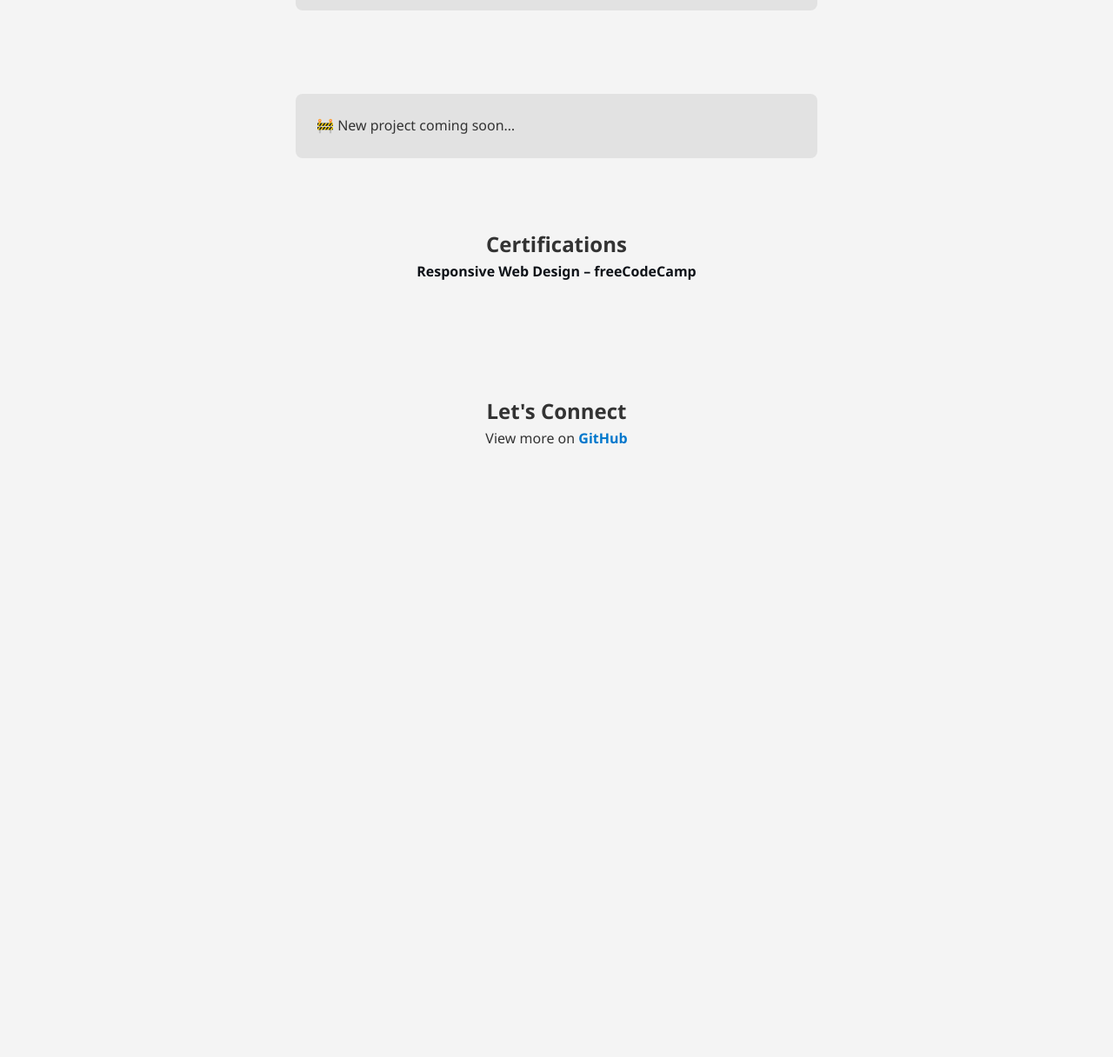
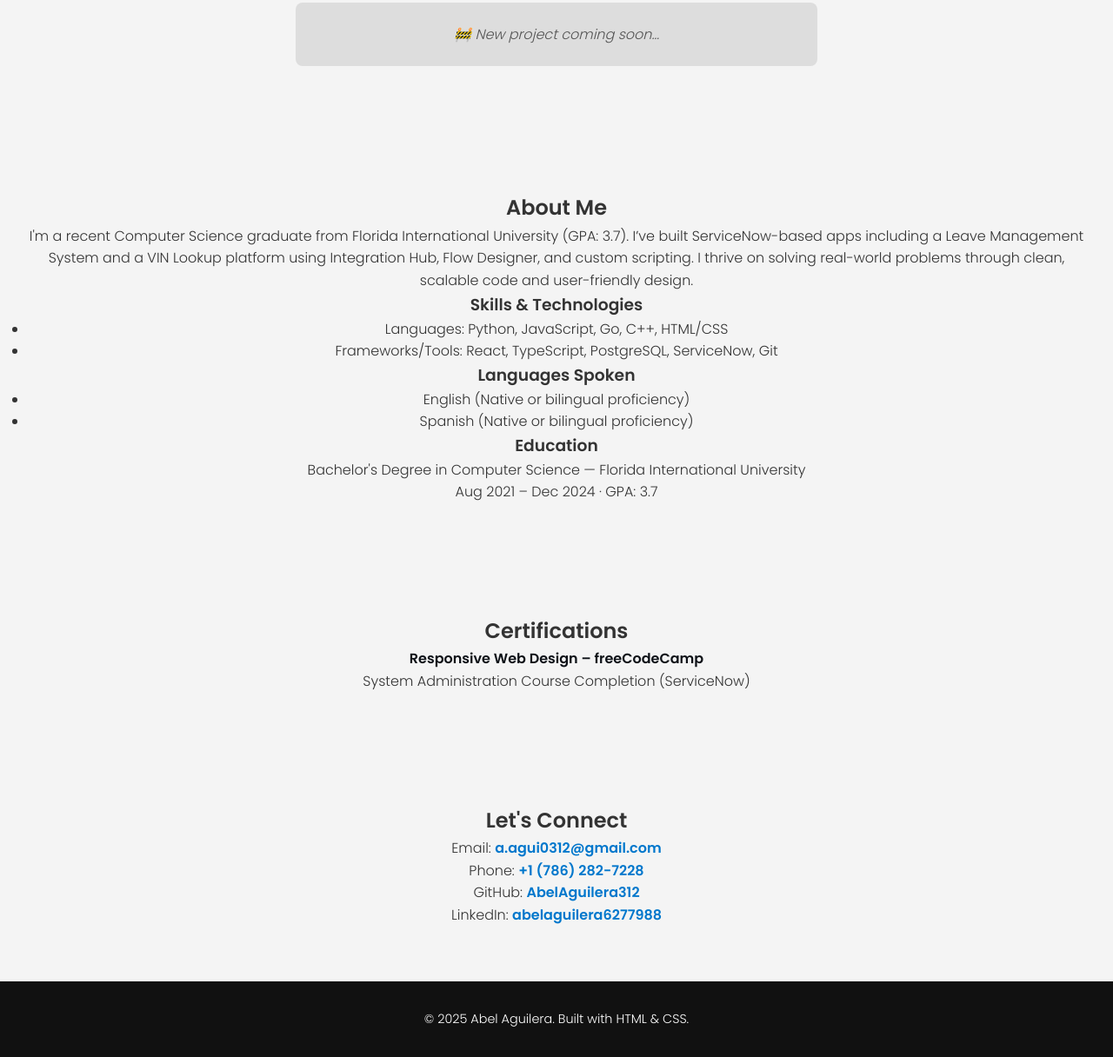
Before and after one commit to AbelAguilera312/portfolio-website, a plain HTML site: page index.html in a window 1280 px wide. Shown: the part 1041-2257 px from the top of the page at 87% size. Before the commit the page ends 1623 px from the top, so only its background shows below. Drawn offline with Linux system fonts and the light colour scheme.

Commit message:
Added resume information to about and contact sections

```diff
--- a/index.html
+++ b/index.html
@@ -4,22 +4,18 @@
 <head>
   <meta charset="UTF-8" />
   <meta name="viewport" content="width=device-width, initial-scale=1.0" />
-  <title>My Portfolio</title>
+  <title>Abel Aguilera | Portfolio</title>
   <link rel="stylesheet" href="styles.css" />
   <link href="https://fonts.googleapis.com/css2?family=Poppins:wght@300;600&display=swap" rel="stylesheet">
-
 </head>
 
 <body>
-  <footer>
-    <p>© 2025 Laura Gutierrez. Built with HTML & CSS.</p>
-  </footer>
-
   <!-- Navbar -->
   <nav id="navbar">
     <ul>
       <li><a href="#welcome-section">Welcome</a></li>
       <li><a href="#projects">Projects</a></li>
+      <li><a href="#about">About</a></li>
       <li><a href="#certifications">Certifications</a></li>
       <li><a href="#contact">Contact</a></li>
     </ul>
@@ -29,11 +25,10 @@
   <section id="welcome-section">
     <div class="hero-content">
       <h1>Hi, I'm Abel</h1>
-      <p>Web developer in progress. Check out what I’m building.</p>
+      <p>A Computer Science graduate passionate about building efficient, user-focused solutions.</p>
       <a href="#projects" class="cta-button">See My Work</a>
     </div>
   </section>
-
 
   <!-- Projects Section -->
   <section id="projects">
@@ -47,11 +42,40 @@
         <a href="https://github.com/sockifyhq/sockify" target="_blank">View Code</a>
       </p>
     </div>
+    <div class="project-tile coming-soon">
+      <p>🚧 New project coming soon…</p>
+    </div>
   </section>
 
-  <div class="project-tile coming-soon">
-    <p>🚧 New project coming soon…</p>
-  </div>
+  <!-- About Section -->
+  <section id="about">
+    <h2>About Me</h2>
+    <p>
+      I'm a recent Computer Science graduate from Florida International University (GPA: 3.7). I’ve built
+      ServiceNow-based apps
+      including a Leave Management System and a VIN Lookup platform using Integration Hub, Flow Designer, and custom
+      scripting.
+      I thrive on solving real-world problems through clean, scalable code and user-friendly design.
+    </p>
+
+    <h3>Skills & Technologies</h3>
+    <ul>
+      <li>Languages: Python, JavaScript, Go, C++, HTML/CSS</li>
+      <li>Frameworks/Tools: React, TypeScript, PostgreSQL, ServiceNow, Git</li>
+    </ul>
+
+    <h3>Languages Spoken</h3>
+    <ul>
+      <li>English (Native or bilingual proficiency)</li>
+      <li>Spanish (Native or bilingual proficiency)</li>
+    </ul>
+
+    <h3>Education</h3>
+    <p>
+      Bachelor's Degree in Computer Science — Florida International University<br>
+      Aug 2021 – Dec 2024 · GPA: 3.7
+    </p>
+  </section>
 
   <!-- Certifications Section -->
   <section id="certifications">
@@ -62,17 +86,24 @@
           Responsive Web Design – freeCodeCamp
         </a>
       </li>
+      <li>
+        System Administration Course Completion (ServiceNow)
+      </li>
     </ul>
   </section>
 
   <!-- Contact Section -->
   <section id="contact">
     <h2>Let's Connect</h2>
-    <p>
-      View more on
-      <a id="profile-link" href="https://github.com/AbelAguilera312" target="_blank">GitHub</a>
-    </p>
+    <p>Email: <a href="mailto:a.agui0312@gmail.com">a.agui0312@gmail.com</a></p>
+    <p>Phone: <a href="tel:+17862827228">+1 (786) 282-7228</a></p>
+    <p>GitHub: <a id="profile-link" href="https://github.com/AbelAguilera312" target="_blank">AbelAguilera312</a></p>
+    <p>LinkedIn: <a href="https://www.linkedin.com/in/abelaguilera6277988/" target="_blank">abelaguilera6277988</a></p>
   </section>
+
+  <footer>
+    <p>© 2025 Abel Aguilera. Built with HTML & CSS.</p>
+  </footer>
 </body>
 
 </html>
--- a/styles.css
+++ b/styles.css
@@ -5,7 +5,7 @@
 }
 
 body {
-  font-family: 'Segoe UI', Tahoma, Geneva, Verdana, sans-serif;
+  font-family: 'Poppins', sans-serif;
   line-height: 1.6;
   background-color: #f4f4f4;
   color: #333;
@@ -53,9 +53,7 @@ body {
   margin-bottom: 1rem;
 }
 
-#projects,
-#certifications,
-#contact {
+section {
   padding: 4rem 2rem;
   text-align: center;
 }
@@ -66,12 +64,24 @@ body {
   margin: 1rem auto;
   max-width: 600px;
   border-radius: 8px;
+  transition: transform 0.3s ease, box-shadow 0.3s ease;
+}
+
+.project-tile:hover {
+  transform: translateY(-5px);
+  box-shadow: 0 8px 20px rgba(0, 0, 0, 0.15);
 }
 
 .project-tile a {
   font-size: 1.2rem;
   color: #0d1117;
   text-decoration: none;
+}
+
+.coming-soon {
+  background-color: #ddd;
+  color: #555;
+  font-style: italic;
 }
 
 #certifications ul {
@@ -90,18 +100,6 @@ body {
   font-weight: bold;
   text-decoration: none;
 }
-
-/* Media Query */
-@media (max-width: 600px) {
-  #navbar ul {
-    flex-direction: column;
-  }
-
-  #welcome-section h1 {
-    font-size: 2rem;
-  }
-}
-
 
 .hero-content {
   text-align: center;
@@ -134,3 +132,21 @@ body {
     transform: translateY(0);
   }
 }
+
+footer {
+  text-align: center;
+  padding: 2rem;
+  background-color: #111;
+  color: white;
+  font-size: 0.9rem;
+}
+
+@media (max-width: 600px) {
+  #navbar ul {
+    flex-direction: column;
+  }
+
+  #welcome-section h1 {
+    font-size: 2rem;
+  }
+}
```
